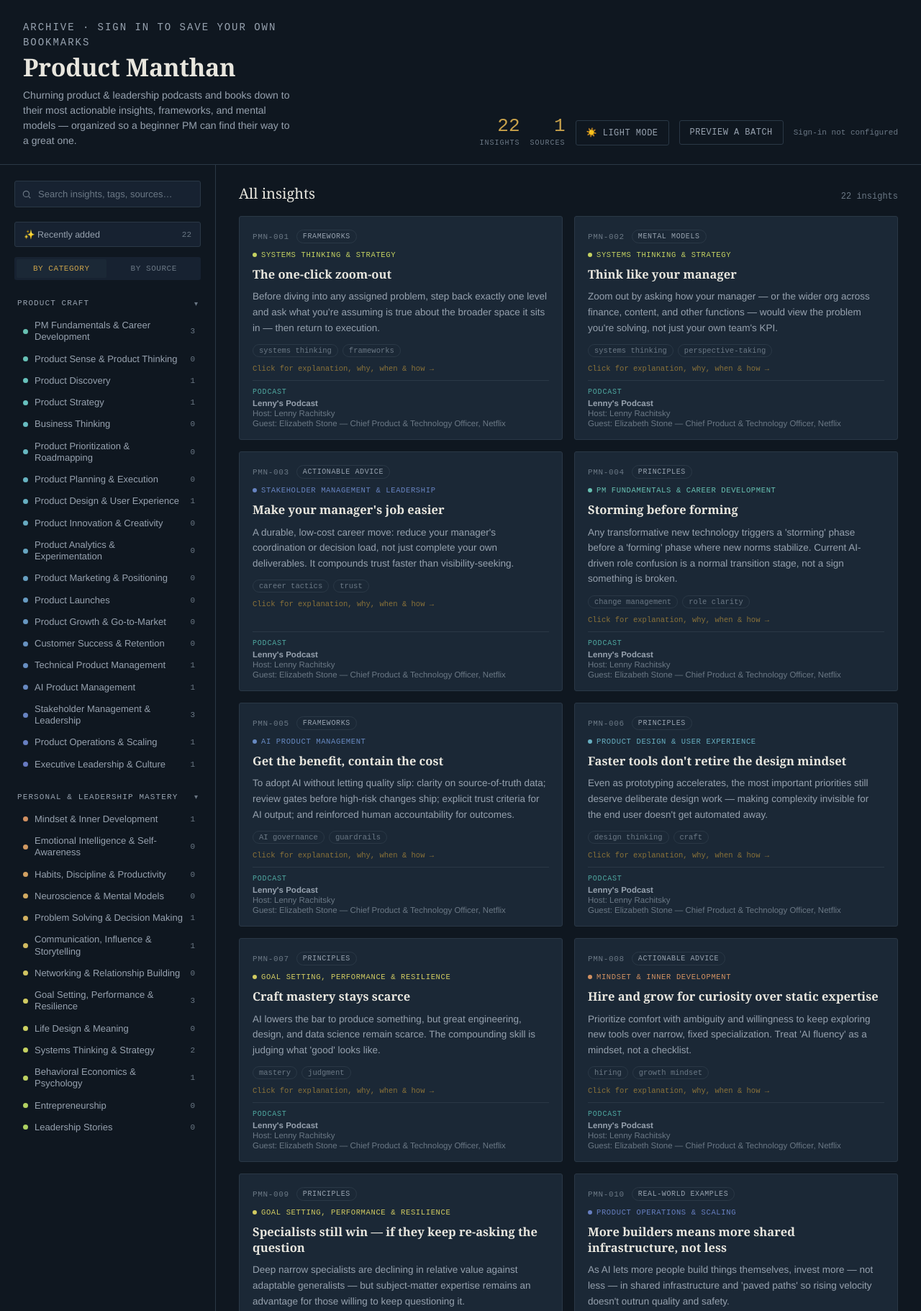
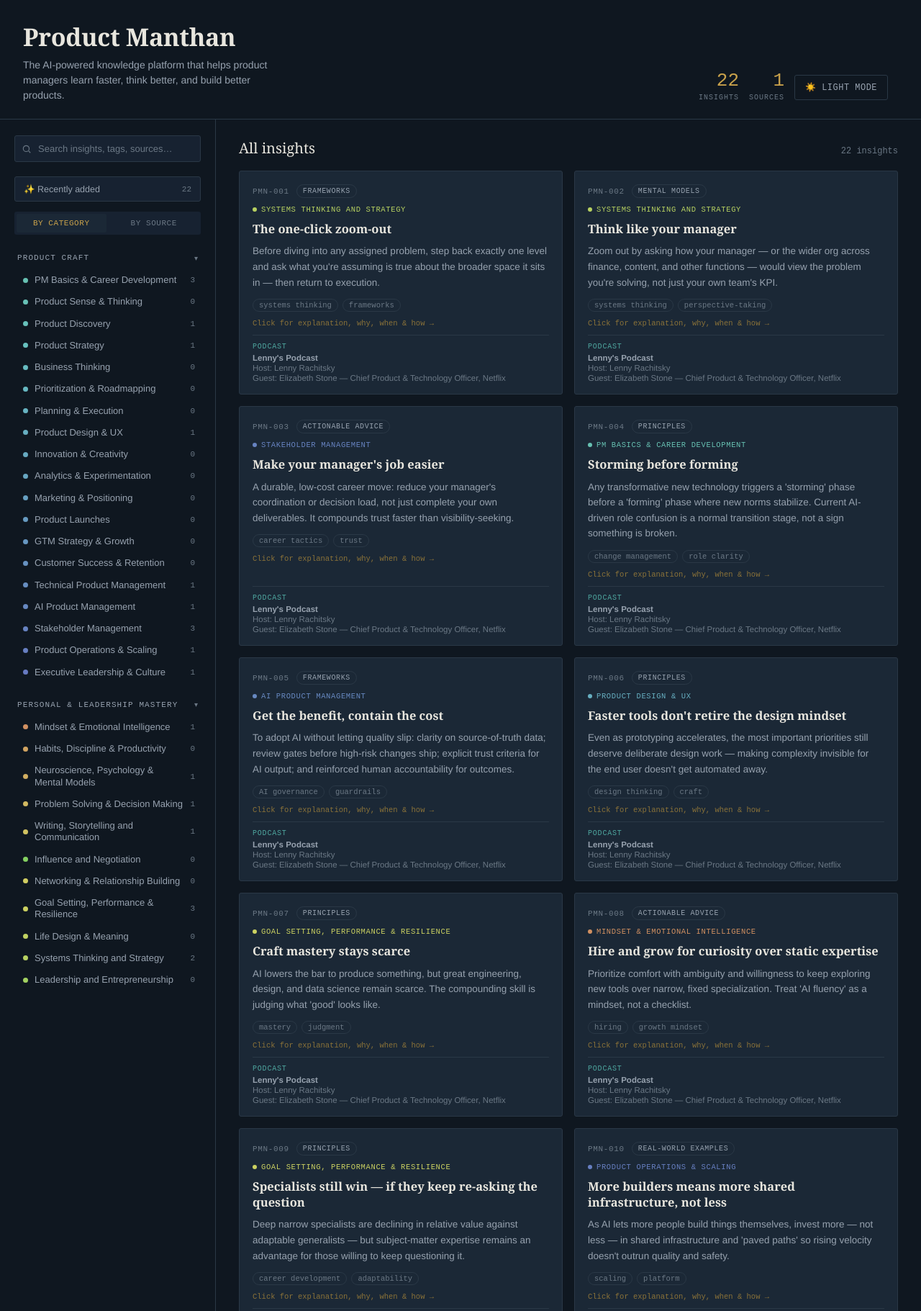
Before and after one commit to PramodKhombare/product-manthan, a plain HTML site: page index.html in a window 1280 px wide. Shown: the top 1821 px of the page at 72% size. Drawn offline with nearby package versions, Linux system fonts and the light colour scheme.

Commit message:
Update index.html

```diff
--- a/index.html
+++ b/index.html
@@ -61,7 +61,6 @@
   @media (max-width: 860px){ .shell{ grid-template-columns: 1fr; } }
 
   .masthead{ grid-column: 1 / -1; border-bottom: 1px solid var(--hairline); padding: 28px 32px 22px; display: flex; align-items: flex-end; justify-content: space-between; gap: 24px; flex-wrap: wrap; }
-  .masthead-id{ font-family: var(--mono); font-size: 11px; letter-spacing: 0.14em; color: var(--gold); text-transform: uppercase; margin: 0 0 8px; }
   .masthead h1{ font-family: var(--serif); font-weight: 600; font-size: 34px; letter-spacing: -0.01em; margin: 0 0 6px; color: var(--text); }
   .masthead p{ margin: 0; color: var(--text-dim); font-size: 14px; max-width: 48ch; line-height: 1.5; }
   .masthead-right{ display:flex; align-items:center; gap: 14px; }
@@ -171,7 +170,6 @@
   .card-source .podcast{ color: var(--text-dim); font-weight: 600; }
   .card-hint{ font-family: var(--mono); font-size: 10.5px; color: var(--gold-dim); }
 
-  footer.note{ margin-top: 34px; color: var(--text-faint); font-size: 11.5px; font-family: var(--mono); border-top: 1px solid var(--hairline); padding-top: 16px; }
 
   /* ---------- Modal ---------- */
   .modal-backdrop{ position: fixed; inset: 0; background: rgba(6,9,13,0.72); display: none; align-items: flex-start; justify-content: center; padding: 6vh 20px; overflow-y: auto; z-index: 100; }
@@ -195,31 +193,16 @@
 <div class="shell">
   <header class="masthead">
     <div>
-      <p class="masthead-id">Archive · Sign in to save your own bookmarks</p>
       <h1>Product Manthan</h1>
-      <p>Churning product &amp; leadership podcasts and books down to their most actionable insights, frameworks, and mental models — organized so a beginner PM can find their way to a great one.</p>
+      <p>The AI-powered knowledge platform that helps product managers learn faster, think better, and build better products.</p>
     </div>
     <div class="masthead-right">
       <div class="stat"><span class="n" id="statTotal">0</span><span class="l">Insights</span></div>
       <div class="stat"><span class="n" id="statSources">0</span><span class="l">Sources</span></div>
       <button class="import-toggle" id="themeToggle" aria-pressed="false">☀️ Light mode</button>
-      <button class="import-toggle" id="importToggle">Preview a batch</button>
       <div class="auth-box" id="authBox"></div>
     </div>
   </header>
-
-  <section class="import-panel" id="importPanel">
-    <h3>Preview a batch (this session only)</h3>
-    <p style="font-family:var(--mono);font-size:11.5px;color:var(--text-faint);margin:0 0 10px;">
-      This previews new insights in your browser right now. It does not save — send the source to Claude and you'll get back a
-      fresh file with everything (old + new) baked in.
-    </p>
-    <textarea id="importInput" placeholder='Paste an array of insight objects — see schema in chat.'></textarea>
-    <div class="import-row">
-      <button id="importBtn">Preview in this browser</button>
-      <span class="import-msg" id="importMsg"></span>
-    </div>
-  </section>
 
   <nav class="sidebar" id="sidebar" aria-label="Categories and search"></nav>
 
@@ -229,7 +212,6 @@
       <div class="main-count" id="mainCount"></div>
     </div>
     <div id="cardArea" aria-live="polite"><div class="empty-state">Loading archive…</div></div>
-    <footer class="note">Every transcript or book adds to this same archive. Click a card to see its full context — explanation, why it matters, when, and how to apply it.</footer>
   </main>
 </div>
 
@@ -251,40 +233,38 @@ const sb = (SUPABASE_URL.startsWith('YOUR_') ? null : supabase.createClient(SUPA
 
 const CLUSTERS = [
   { id:'craft', name:'Product Craft', categories:[
-    {id:1,  name:'PM Fundamentals & Career Development'},
-    {id:2,  name:'Product Sense & Product Thinking'},
+    {id:1,  name:'PM Basics & Career Development'},
+    {id:2,  name:'Product Sense & Thinking'},
     {id:3,  name:'Product Discovery'},
     {id:4,  name:'Product Strategy'},
     {id:5,  name:'Business Thinking'},
-    {id:6,  name:'Product Prioritization & Roadmapping'},
-    {id:7,  name:'Product Planning & Execution'},
-    {id:8,  name:'Product Design & User Experience'},
-    {id:9,  name:'Product Innovation & Creativity'},
-    {id:10, name:'Product Analytics & Experimentation'},
-    {id:11, name:'Product Marketing & Positioning'},
+    {id:6,  name:'Prioritization & Roadmapping'},
+    {id:7,  name:'Planning & Execution'},
+    {id:8,  name:'Product Design & UX'},
+    {id:9,  name:'Innovation & Creativity'},
+    {id:10, name:'Analytics & Experimentation'},
+    {id:11, name:'Marketing & Positioning'},
     {id:12, name:'Product Launches'},
-    {id:13, name:'Product Growth & Go-to-Market'},
+    {id:13, name:'GTM Strategy & Growth'},
     {id:14, name:'Customer Success & Retention'},
     {id:15, name:'Technical Product Management'},
     {id:16, name:'AI Product Management'},
-    {id:17, name:'Stakeholder Management & Leadership'},
+    {id:17, name:'Stakeholder Management'},
     {id:18, name:'Product Operations & Scaling'},
     {id:19, name:'Executive Leadership & Culture'},
   ]},
   { id:'mastery', name:'Personal & Leadership Mastery', categories:[
-    {id:20, name:'Mindset & Inner Development'},
-    {id:21, name:'Emotional Intelligence & Self-Awareness'},
+    {id:20, name:'Mindset & Emotional Intelligence'},
     {id:22, name:'Habits, Discipline & Productivity'},
-    {id:23, name:'Neuroscience & Mental Models'},
+    {id:23, name:'Neuroscience, Psychology & Mental Models'},
     {id:24, name:'Problem Solving & Decision Making'},
-    {id:25, name:'Communication, Influence & Storytelling'},
+    {id:25, name:'Writing, Storytelling and Communication'},
+    {id:34, name:'Influence and Negotiation'},
     {id:26, name:'Networking & Relationship Building'},
     {id:27, name:'Goal Setting, Performance & Resilience'},
     {id:28, name:'Life Design & Meaning'},
-    {id:29, name:'Systems Thinking & Strategy'},
-    {id:30, name:'Behavioral Economics & Psychology'},
-    {id:31, name:'Entrepreneurship'},
-    {id:32, name:'Leadership Stories'},
+    {id:29, name:'Systems Thinking and Strategy'},
+    {id:31, name:'Leadership and Entrepreneurship'},
   ]}
 ];
 
@@ -464,7 +444,7 @@ const SEED = [
     when:"Apply in the moment you feel the urge to overrule a report's or peer's decision.",
     how:"Before stepping in, ask: is this truly catastrophic, or just different from what I'd have done? If not catastrophic, let it play out and schedule a reflection conversation."
   }},
-{category:30,type:'Principles',title:'Resist the urge to add process after a failure',tags:['organizational behavior','process'],
+{category:23,type:'Principles',title:'Resist the urge to add process after a failure',tags:['organizational behavior','process'],
   body:"The default instinct after something goes wrong is to add a constraint or process step — that usually doesn't produce better outcomes.",
   context:{
     explanation:"The default organizational instinct after something goes wrong is to add a constraint or process step — but that usually doesn't produce better outcomes.",
@@ -850,7 +830,7 @@ function renderAll(){ renderSidebar(); renderCards(); renderStats(); updateHeadi
 function renderAuthBox(){
   const box = document.getElementById('authBox');
   if (!sb){
-    box.innerHTML = `<span style="font-family:var(--mono);font-size:11px;color:var(--text-faint);">Sign-in not configured</span>`;
+    box.innerHTML = '';
     return;
   }
   if (currentUser){
@@ -916,22 +896,7 @@ document.getElementById('themeToggle').onclick = () => {
   }
 };
 
-document.getElementById('importToggle').onclick = () => {
-  document.getElementById('importPanel').classList.toggle('open');
-};
-document.getElementById('importBtn').onclick = async () => {
-  const raw = document.getElementById('importInput').value.trim();
-  const msg = document.getElementById('importMsg');
-  if (!raw){ msg.textContent = 'Paste a JSON array first.'; return; }
-  let parsed;
-  try{ parsed = JSON.parse(raw); if (!Array.isArray(parsed)) throw new Error('not an array'); }
-  catch(e){ msg.textContent = 'Could not parse that as a JSON array — check the format.'; return; }
-  const withIds = parsed.map((item, i) => ({ id: 'preview-' + Date.now() + '-' + i, ...item }));
-  insights = insights.concat(withIds);
-  document.getElementById('importInput').value = '';
-  msg.textContent = `Previewing ${withIds.length} insight(s) in this browser only — reload resets it. Send me the source to make it permanent.`;
-  renderAll();
-};
+
 
 renderAuthBox();
 renderAll();
@@ -939,14 +904,3 @@ renderAll();
 </script>
 </body>
 </html>
-
-<script src="https://cdn.jsdelivr.net/npm/@supabase/supabase-js"></script>
-
-<script>
-const supabase = window.supabase.createClient(
-  "https://yorniihubbljdjahnsfb.supabase.co",
-  "sb_publishable_N3qAxW5q4StHFsZF7nxawQ_F8M4l81R"
-);
-
-console.log("Supabase initialized!");
-</script>
```
